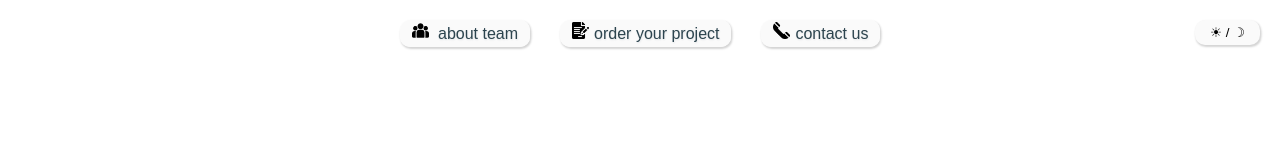
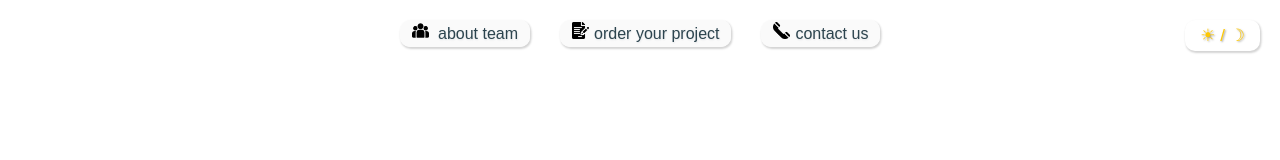
Before and after one commit to ZahraZfr/URL-Shortner-API, a React (Create React App) app: page / in a window 1280 px wide. Shown: the top 160 px of the page. Built offline with nearby package versions, Linux system fonts and the light colour scheme.

Commit message:
fix: change color of thme mode btn

```diff
--- a/src/App.js
+++ b/src/App.js
@@ -27,7 +27,6 @@ import NavigationBar from './components/NavigationBar';
 
 function App() {
   const [theme, setTheme] = useState('light');
-
 // The function that toggles between themes
 const toggleTheme = () => {
   // if the theme is not light, then set it to dark
@@ -44,7 +43,7 @@ const toggleTheme = () => {
       <GlobalStyles />
       <Header />
       <NavigationBar/>
-      <button className='themeBTN' onClick={toggleTheme}> ☀︎ / ☽ </button>
+      <button className='themeBTN' onClick={toggleTheme}> ☀︎  /  ☽ </button>
       <Main />
       <Footer />
 
--- a/src/components/global.js
+++ b/src/components/global.js
@@ -19,7 +19,7 @@ export const GlobalStyles = createGlobalStyle`
     margin: 0;
     padding: 0;
     font-family: 'Source Sans Pro', sans-serif;
-    transition: all 0.25s linear;
+    transition: all 0.3s linear;
 
     .themeBTN{
       position:fixed;
@@ -29,7 +29,10 @@ export const GlobalStyles = createGlobalStyle`
       border-radius:10px;
       border:none;
       box-shadow: 1px 1.5px 2px 0.5px #d4d4d4;
-      background-color:#fafafa;
+      background:${({ theme }) => theme.body};
+      color:rgb(254,200,2);
+      font-size:17px;
+      text-shadow: 1px 1px 2px rgb(0,0,0,.4);
     }
     .themeBTN:hover{
       border-bottom:3.2px solid rgb(254,200,2);
--- a/src/components/styles/Header.style.js
+++ b/src/components/styles/Header.style.js
@@ -23,7 +23,7 @@ export const Wrapper = styled.section`
        text-decoration:none;
        margin:10px 15px;
        cursor:poiner;
-       transition:all 0.2s ease;
+       transition:all 0.3s linear;
        text-shadow: 0.5px 0.5px 2px #e1e3e6;
        box-shadow: 1px 1.5px 2px 0.5px #d4d4d4;
        padding-bottom:4px;
```
